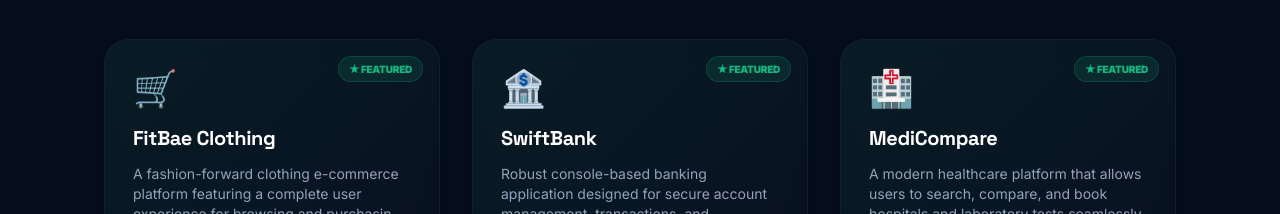
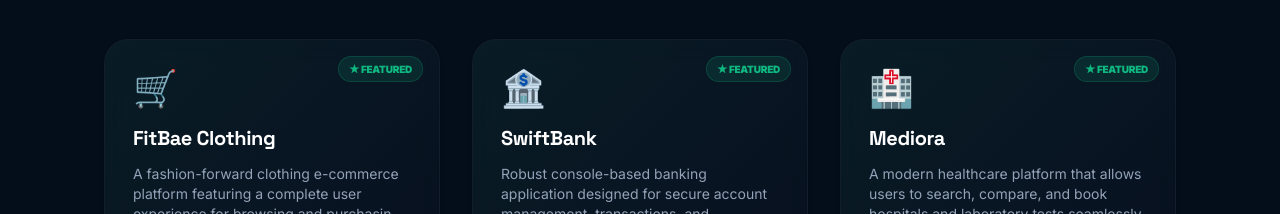
Before and after one commit to DeepanshuAdhikari549/Portfolio, a React (Vite) app: page / in a window 1280 px wide. Shown: the part 3600-3814 px from the top of the page. Built offline with nearby package versions, Linux system fonts and the light colour scheme; no server answers.

Commit message:
feat: add Projects component with filterable project cards and portfolio showcase

```diff
--- a/src/components/Projects.jsx
+++ b/src/components/Projects.jsx
@@ -26,11 +26,11 @@ const projects = [
   {
     tags: ['React', 'Healthcare', 'MERN'],
     emoji: '🏥',
-    title: 'MediCompare',
+    title: 'Mediora',
     desc: 'A modern healthcare platform that allows users to search, compare, and book hospitals and laboratory tests seamlessly.',
     tech: ['React', 'Node.js', 'Express', 'MongoDB'],
     live: 'https://medi-compare-omega.vercel.app',
-    code: 'https://github.com/DeepanshuAdhikari549/MediCompare',
+    code: 'https://github.com/DeepanshuAdhikari549/Mediora',
     featured: true,
   },
   {
```
